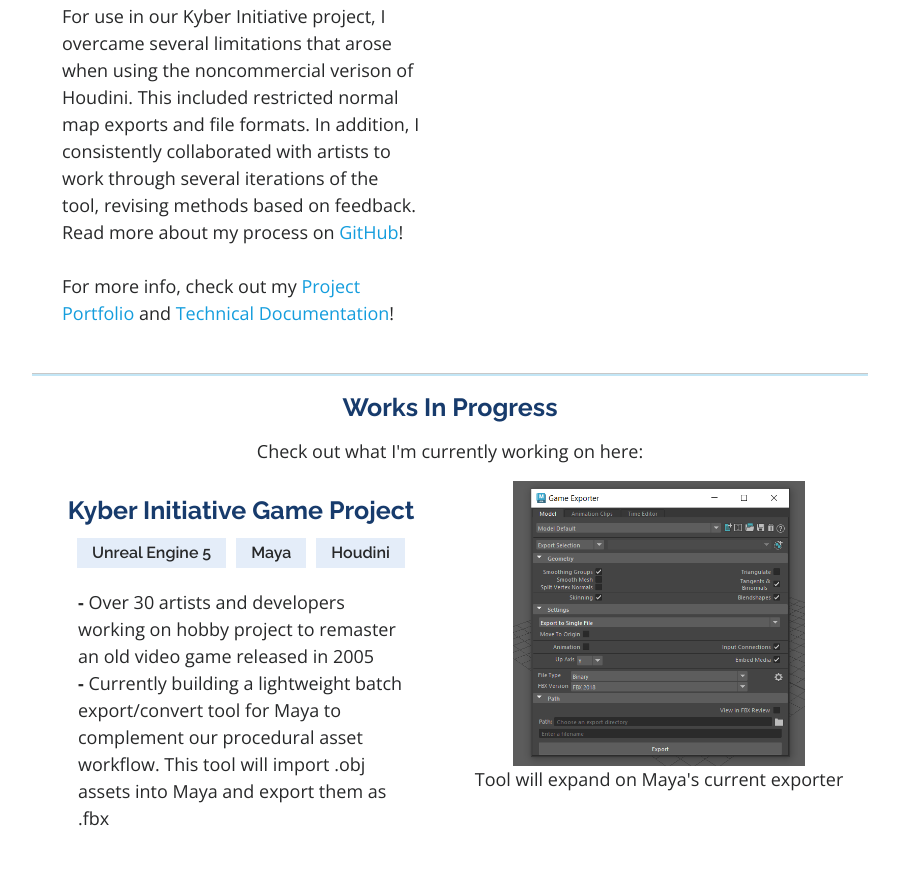
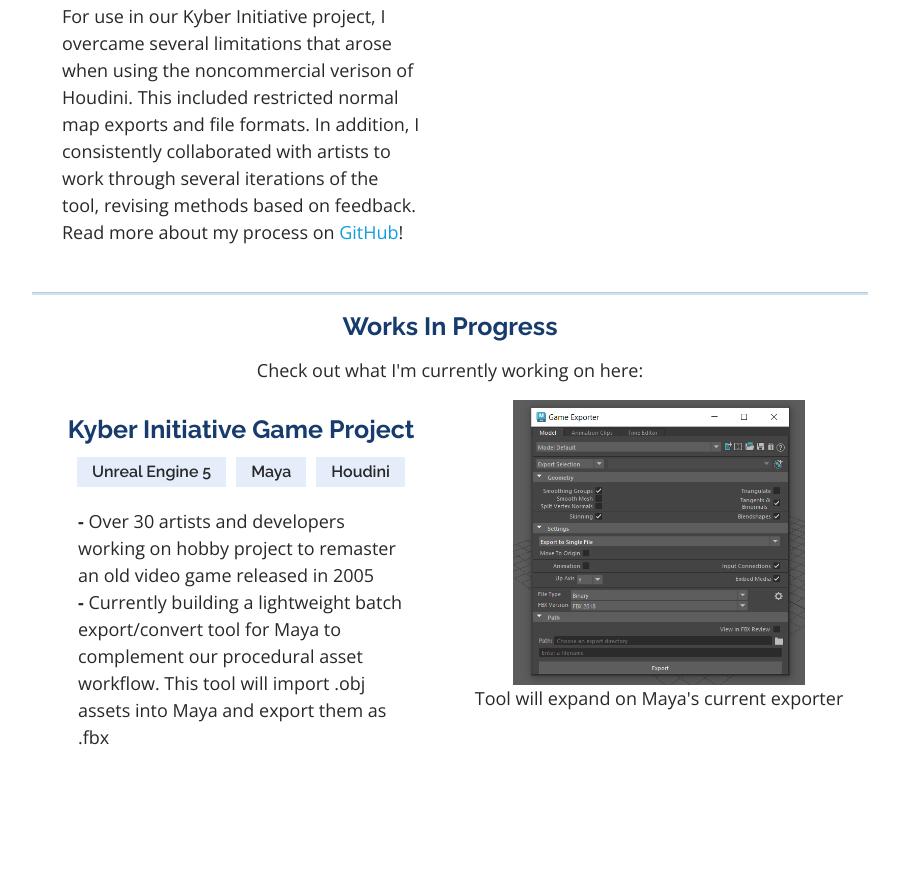
Before and after one commit to kjohnsoninfo/kjohnsoninfo.github.io, a plain HTML site: page index.html in a window 1280 px wide. Shown: the part 1784-2678 px from the top of the page, without its empty margins (328-1227 px from the left). After the commit the page ends 2597 px from the top, so only its background shows below. Drawn offline with nearby package versions, Linux system fonts and the light colour scheme.

Commit message:
remove redundancy

```diff
--- a/index.html
+++ b/index.html
@@ -93,17 +93,20 @@
           </div>
           <div class="contact">
             <form class="php-email-form text-center" target="_blank" rel="noopener noreferrer">
-                <button type="submit" formaction="assets/pdf/Resume_KaraJohnson.pdf"><i class="bx bx-file-blank"></i>&ensp;Resume</button>
+              <button type="submit" formaction="assets/pdf/Resume_KaraJohnson.pdf"><i
+                  class="bx bx-file-blank"></i>&ensp;Resume</button>
             </form>
           </div>
           <div class="contact">
             <form class="php-email-form text-center" target="_blank" rel="noopener noreferrer">
-                <button type="submit" formaction="https://github.com/kjohnsoninfo"><i class="bx bxl-github"></i>&ensp;GitHub</button>
+              <button type="submit" formaction="https://github.com/kjohnsoninfo"><i
+                  class="bx bxl-github"></i>&ensp;GitHub</button>
             </form>
           </div>
           <div class="contact">
             <form class="php-email-form text-center" target="_blank" rel="noopener noreferrer">
-                <button type="submit" formaction="mailto:karajohnson.info@gmail.com"><i class="bi bi-envelope"></i>&ensp;Email Me</button>
+              <button type="submit" formaction="mailto:karajohnson.info@gmail.com"><i
+                  class="bi bi-envelope"></i>&ensp;Email Me</button>
             </form>
           </div>
         </div>
@@ -159,13 +162,6 @@
                     tool, revising methods based on feedback. Read more about my process on <a
                       href="https://github.com/kjohnsoninfo/HoudiniRockGenerator" target="_blank"
                       rel="noopener noreferrer" class="project">GitHub</a>!</p>
-                  <br>
-                  <p>
-                    For more info, check out my <a href="./projects" class="project">Project
-                      Portfolio</a> and
-                    <a href="https://github.com/kjohnsoninfo/HoudiniRockGenerator" target="_blank"
-                      rel="noopener noreferrer" class="project">Technical Documentation</a>!
-                  </p>
                 </div>
               </div>
             </div>
```
Lines whose indentation alone changed are shown as unchanged.
